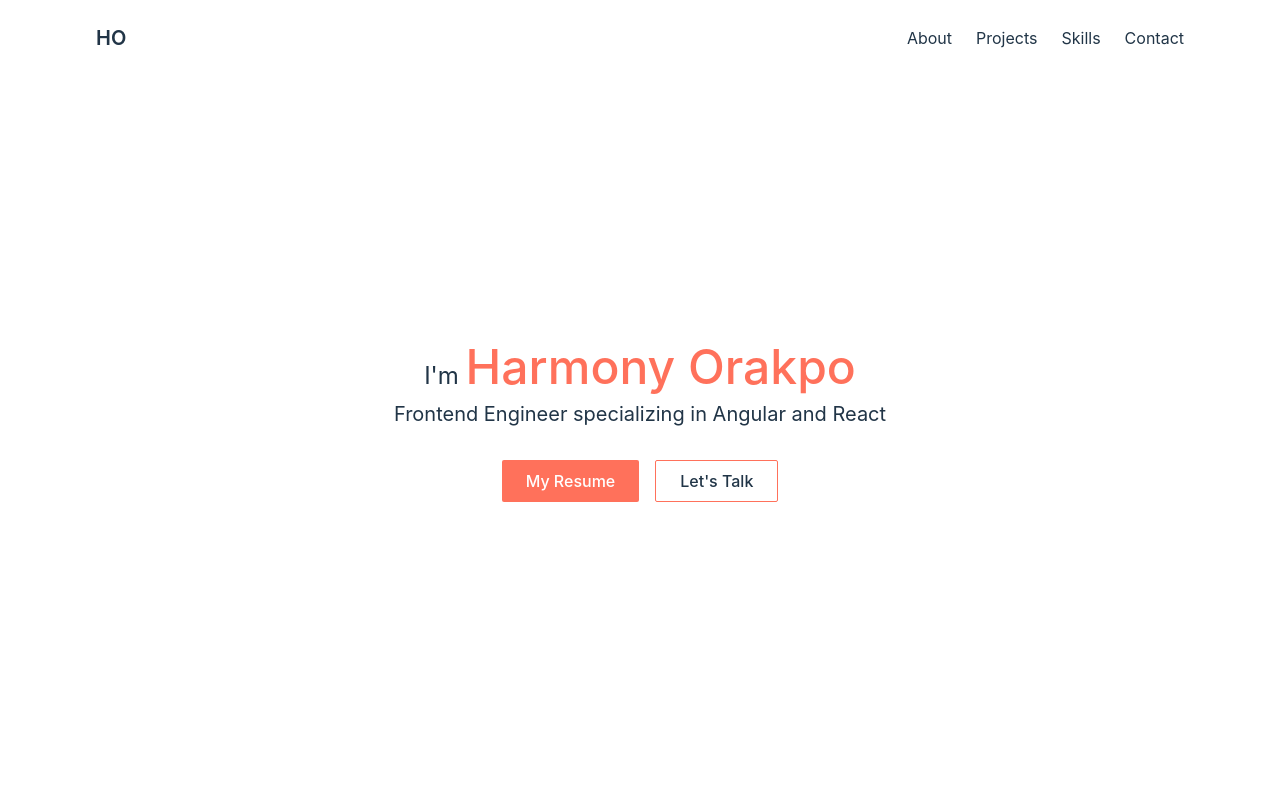
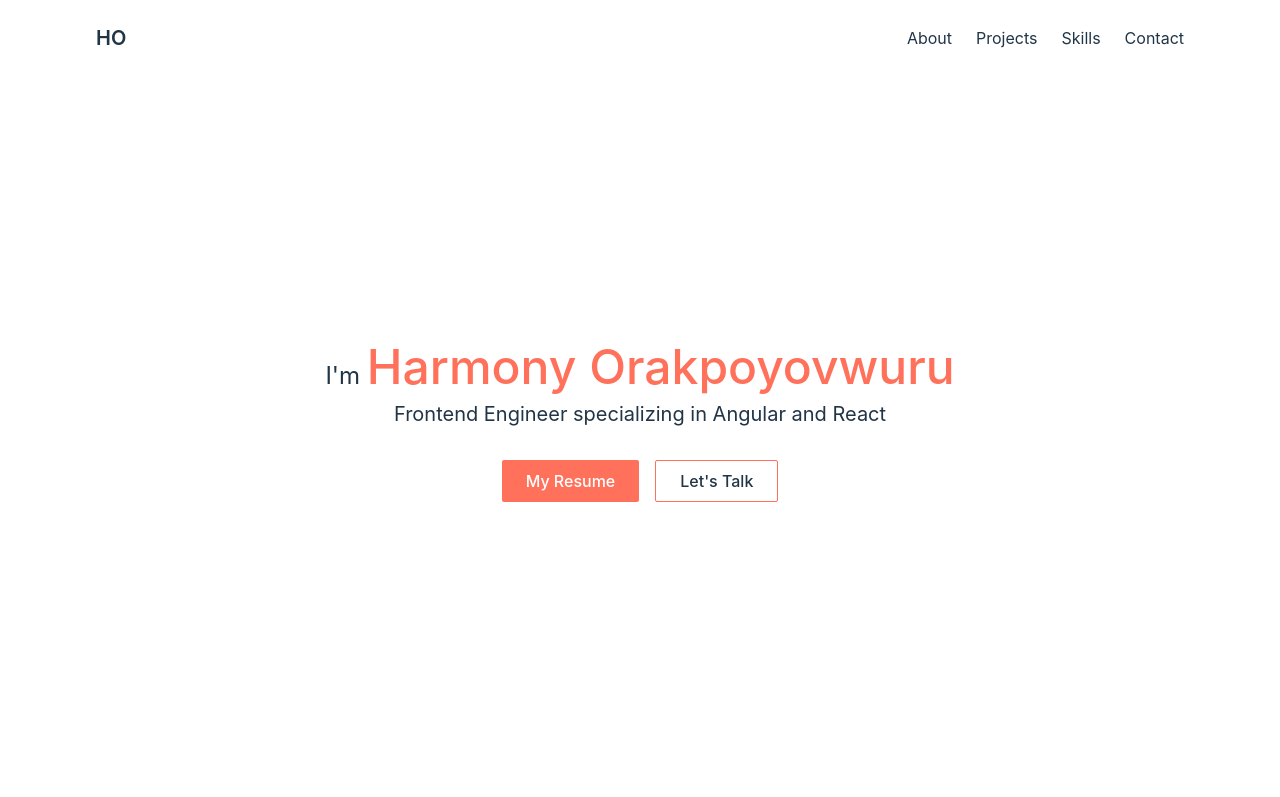
Before and after one commit to harmonyorakpo/Portfolio, a React (Vite) app: page / in a window 1280 px wide. Shown: the top 797 px of the page. Built offline with nearby package versions, Linux system fonts and the light colour scheme.

Commit message:
made my surname full

```diff
--- a/src/components/Hero.tsx
+++ b/src/components/Hero.tsx
@@ -23,7 +23,7 @@ const Hero = () => {
           transition={{ duration: 0.6, delay: 0.5 }}
           className="text-2xl sm:text-3xl md:text-5xl text-primary font-medium inline-block"
         >
-          Harmony Orakpo
+          Harmony Orakpoyovwuru
         </motion.span>
       </motion.div>
 
```
